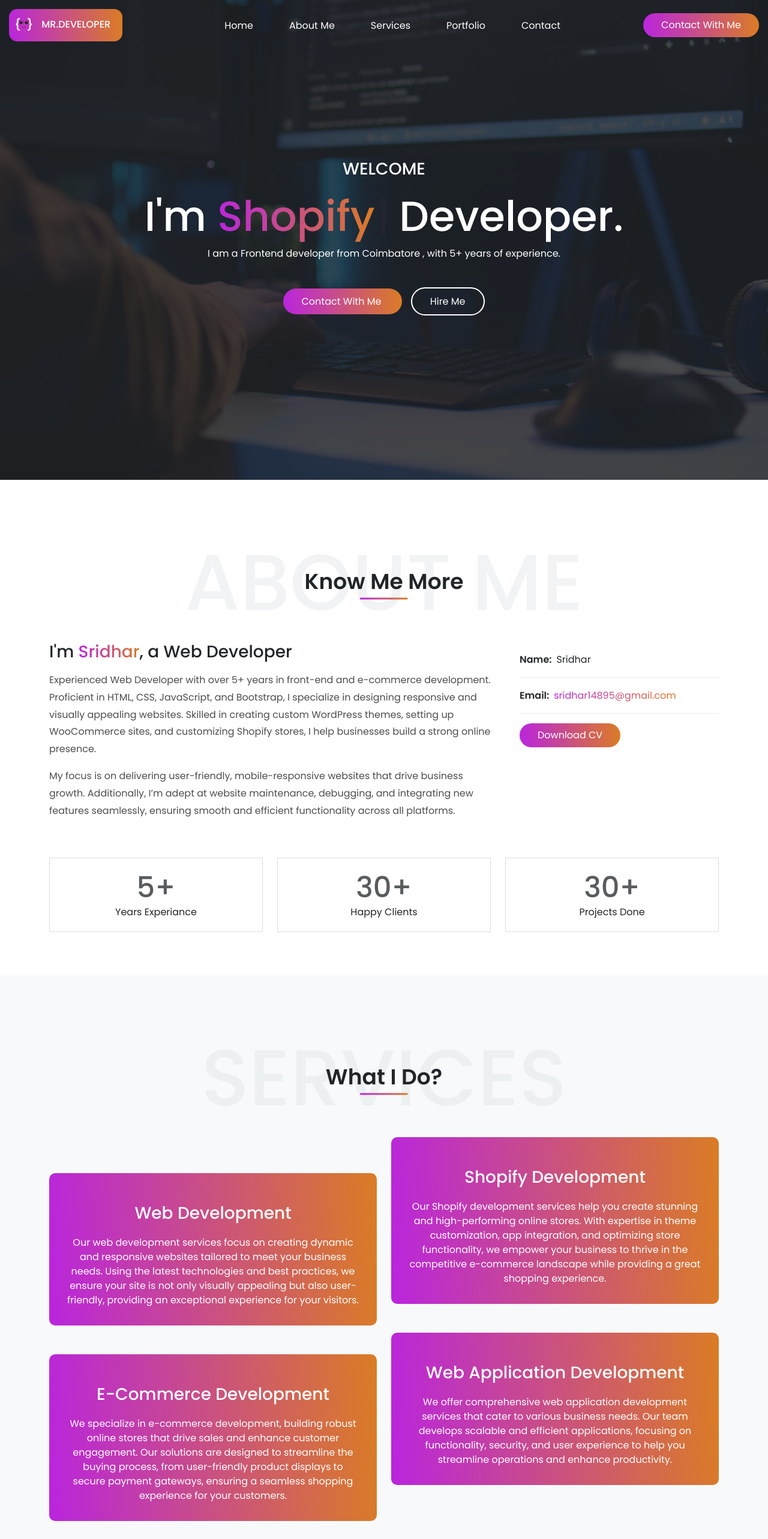
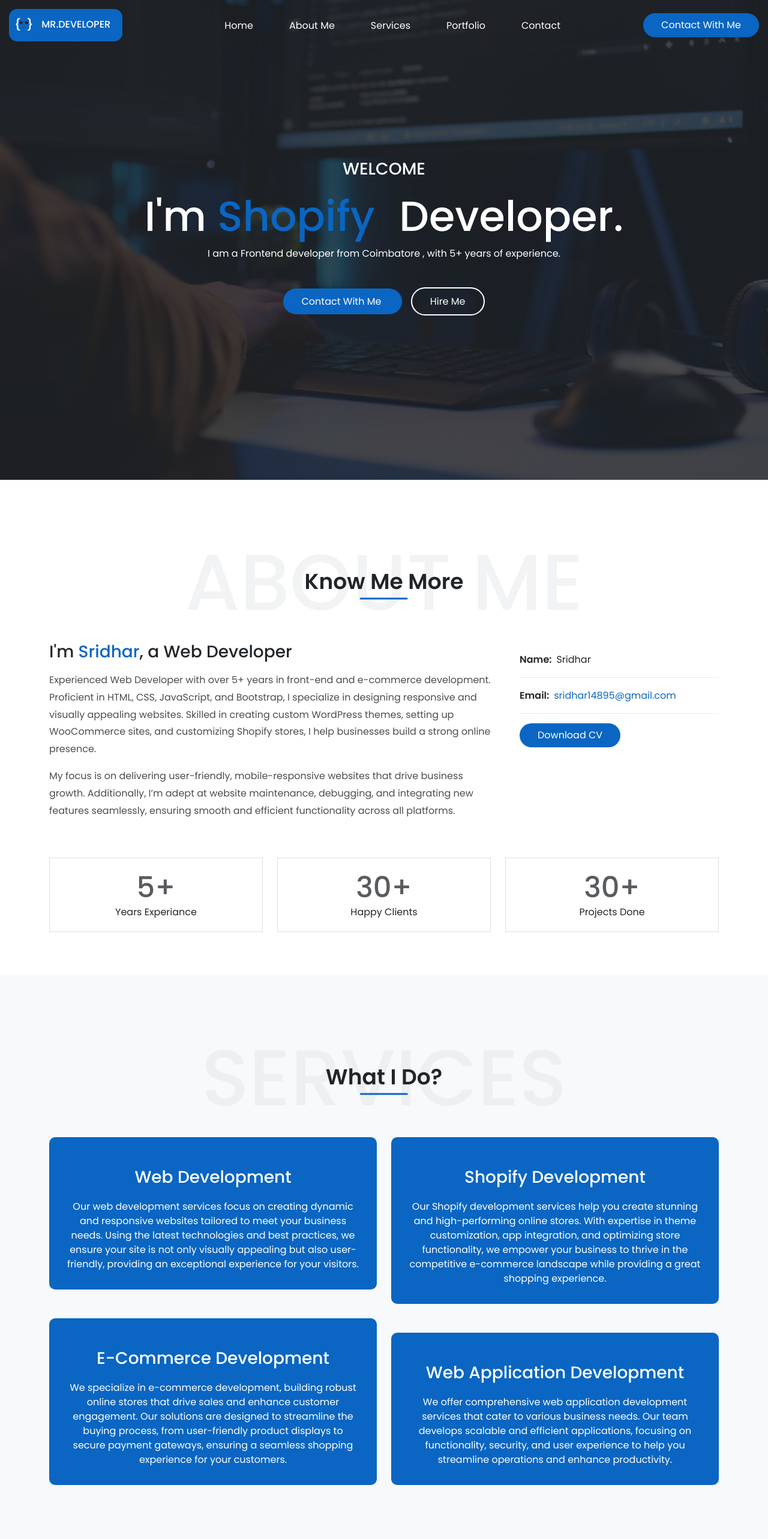
Before and after one commit to srishsri/my-portfolio, a React (Create React App) app in the folder port/: page / in a window 1280 px wide. Shown: the top 2566 px of the page at 60% size. Built offline with nearby package versions, Linux system fonts and the light colour scheme.

Commit message:
color changed

```diff
--- a/port/src/components/About/About.css
+++ b/port/src/components/About/About.css
@@ -29,7 +29,7 @@
     display: block;
     height: 3px;
     width: 100%;
-    background: linear-gradient(267deg, #DA7C25 0.36%, #B923E1 102.06%);
+    background: #0a66c2;
     border: none;
     width: 80px;
     margin: 0 auto;
@@ -49,7 +49,7 @@
 }
 
 .about-me h2 span {
-    background: linear-gradient(267deg, #DA7C25 0.36%, #B923E1 102.06%);
+    background: #0a66c2;
     -webkit-background-clip: text;
     -webkit-text-fill-color: transparent;
     background-clip: text;
@@ -70,7 +70,7 @@
 }
 
 .rounded-pill {
-    background: linear-gradient(267deg, #DA7C25 0.36%, #B923E1 102.06%);
+    background: #0a66c2;
     padding: 8px 30px;
     border-radius: 30px;
     transition: 0.5s;
@@ -83,7 +83,7 @@
 
 .list-style-2 li a {
     text-decoration: none;
-    background: linear-gradient(267deg, #DA7C25 0.36%, #B923E1 102.06%);
+    background: #0a66c2;
     -webkit-background-clip: text;
     -webkit-text-fill-color: transparent;
     background-clip: text;
--- a/port/src/components/Hero/Hero.css
+++ b/port/src/components/Hero/Hero.css
@@ -43,7 +43,7 @@
 }
 
 .hero-content span {
-    background: linear-gradient(267deg, #DA7C25 0.36%, #B923E1 102.06%);
+    background: #0a66c2;
     -webkit-background-clip: text;
     -webkit-text-fill-color: transparent;
     background-clip: text;
@@ -72,7 +72,7 @@
 }
 
 .hero-buttons .connect-me {
-    background: linear-gradient(267deg, #DA7C25 0.36%, #B923E1 102.06%);
+    background: #0a66c2;
     color: #fff;
     padding: 10px 30px;
     border-radius: 30px;
--- a/port/src/components/Navbar/Navbar.css
+++ b/port/src/components/Navbar/Navbar.css
@@ -20,7 +20,7 @@
 .nav-bar a {
     text-decoration: none;
     text-transform: uppercase;
-    background: linear-gradient(267deg, #DA7C25 0.36%, #B923E1 102.06%);
+    background: #0a66c2;
     font-weight: 500;
     color: #fff;
     padding: 0 20px 0 0;
@@ -41,7 +41,7 @@
 }
 
 .nav-connect {
-    background: linear-gradient(267deg, #DA7C25 0.36%, #B923E1 102.06%);
+    background: #0a66c2;
     padding: 8px 30px;
     border-radius: 30px;
     transition: 0.5s;
--- a/port/src/components/Resume/Resume.css
+++ b/port/src/components/Resume/Resume.css
@@ -100,7 +100,7 @@
     top: 0;
     bottom: 0;
     width: 3px; /* Width of the gradient line */
-    background: linear-gradient(267deg, #da7c25 0.36%, #b923e1 102.06%);
+    background: #0a66c2;
 }
 
 @media (max-width: 767px) {
@@ -124,7 +124,7 @@
     height: 22px;
     border-radius: 50%;
     background: #ffffff;
-    border: 3px solid #bb28d5;
+    border: 3px solid #0a66c2;
 }
 .experience .item::after {
     content: "";
@@ -134,7 +134,7 @@
     width: 10px;
     height: 10px;
     border-radius: 50%;
-    background: #bd2ecc;
+    background: #0a66c2;
 }
 .experience .company-name {
     color: #212529;
@@ -176,7 +176,7 @@
 }
 
 .tab-section .nav-pills .nav-link.active {
-    background: linear-gradient(267deg, #DA7C25 0.36%, #B923E1 102.06%);
+    background: #0a66c2;
     color: #fff;
 }
 
@@ -187,7 +187,7 @@
 .tab-section .nav-pills .nav-link {
     color: #000;
     font-size: 18px;
-    border: 1px solid #bb28d6;
+    border: 1px solid #0a66c2;
     border-radius: 30px;
     line-height: 25px;
 }
--- a/port/src/components/Resume/Resume.js
+++ b/port/src/components/Resume/Resume.js
@@ -105,7 +105,7 @@
                                             Coimbatore
                                         </div>
                                         <div className='job-info'>
-                                            <div className='title'>Web Developer</div>
+                                            <div className='title'>Sr.Web Developer</div>
                                             <div>Dec 2022 - Jan 2024</div>
                                         </div>
                                     </div>
@@ -116,7 +116,7 @@
                                             Coimbatore
                                         </div>
                                         <div className='job-info'>
-                                            <div className='title'>WordPress <br/>Developer</div>
+                                            <div className='title'>WordPress Developer</div>
                                             <div>Sept 2022 - Oct 2022</div>
                                         </div>
                                         <div>
@@ -169,7 +169,7 @@
                                     <li><a href="https://tmgfashions.com/" rel="noreferrer" target='_blank'>TMG Fashions</a></li>
                                     <li><a href="https://automaxcoimbatore.com/" rel="noreferrer" target='_blank'>Automax Coimbatore</a></li>
                                     <li><a href="https://kaadhani.com/" rel="noreferrer" target='_blank'>Kaadhani</a></li>
-                                    <li><a href="http://skandanapparels.com/ " rel="noreferrer" target='_blank'>Skandanapparels</a></li>
+                                    <li><a href="http://skandanapparels.com/ " rel="noreferrer" target='_blank'>Skandan Apparels</a></li>
                                     <li><a href="https://ksbuilders.net/" rel="noreferrer" target='_blank'>KS Builders</a></li>
                                 </ul>
                             </Tab>
--- a/port/src/components/Services/Services.css
+++ b/port/src/components/Services/Services.css
@@ -29,7 +29,7 @@
     display: block;
     height: 3px;
     width: 100%;
-    background: linear-gradient(267deg, #DA7C25 0.36%, #B923E1 102.06%);
+    background: #0a66c2;
     border: none;
     width: 80px;
     margin: 0 auto;
@@ -41,16 +41,12 @@
     padding: 30px;
     border-radius: 10px;
     color: #fff;
-    background: linear-gradient(267deg, #DA7C25 0.36%, #B923E1 102.06%);
+    background: #0a66c2;
     text-align: center;
     display: flex;
     flex-direction: column;
     align-items: center;
     justify-content: center;
-}
-
-.feature-box {
-    padding-top: 60px;
 }
 
 .services .feature-box:last-child {
```
